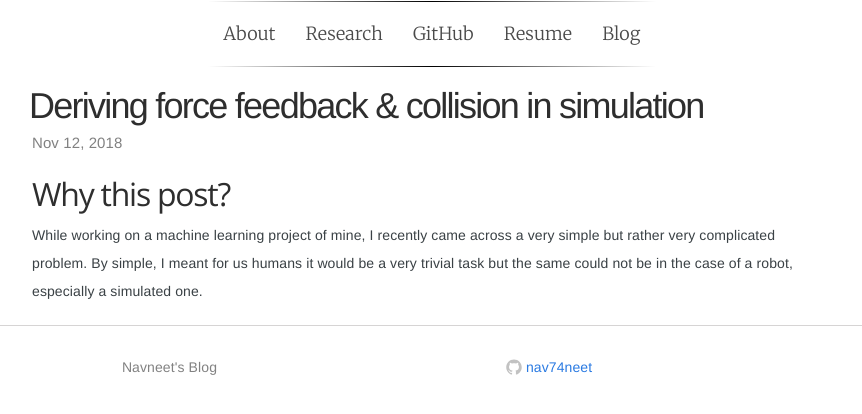
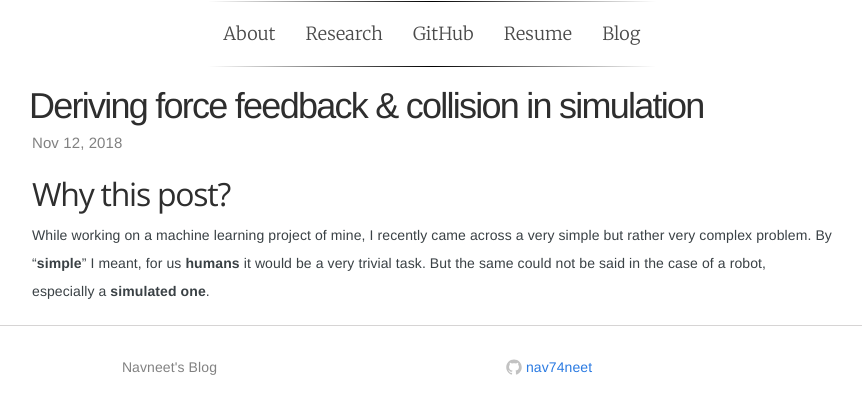
Before and after one commit to navuboy/navuboy.github.io, a Jekyll site: the page built from _posts/2018-11-12-haptics.md, in a window 1280 px wide. Shown: the top 414 px of the page, without its empty margins (208-1070 px from the left). Built offline with Jekyll 4.4.1, drawn with Linux system fonts in a browser that asks for light colours; some web fonts are replaced.

Commit message:
my new website

```diff
--- a/_posts/2018-11-12-haptics.md
+++ b/_posts/2018-11-12-haptics.md
@@ -7,4 +7,4 @@ description: My experience with haptics interface in a simulated environment.
 tags: force feedback, gazebo, collision models, contact forces, novint falcon,
 ---
 ## Why this post?
-While working on a machine learning project of mine, I recently came across a very simple but rather very complicated problem. By simple, I meant for us humans it would be a very trivial task but the same could not be in the case of a robot, especially a simulated one.
+While working on a machine learning project of mine, I recently came across a very simple but rather very complex problem. By "<strong>simple</strong>" I meant, for us <strong>humans</strong> it would be a very trivial task. But the same could not be said in the case of a robot, especially a <strong>simulated one</strong>.
```
Also changed, not shown: _includes/main.md (+0 -3 lines).
